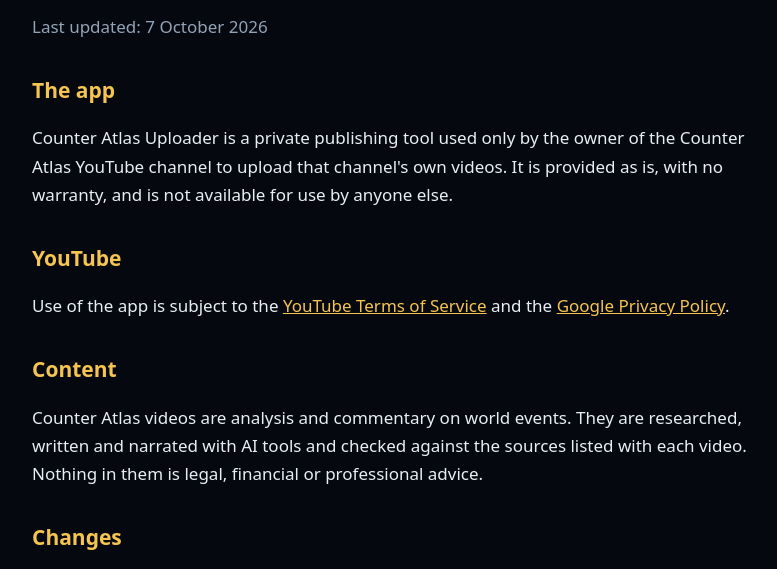
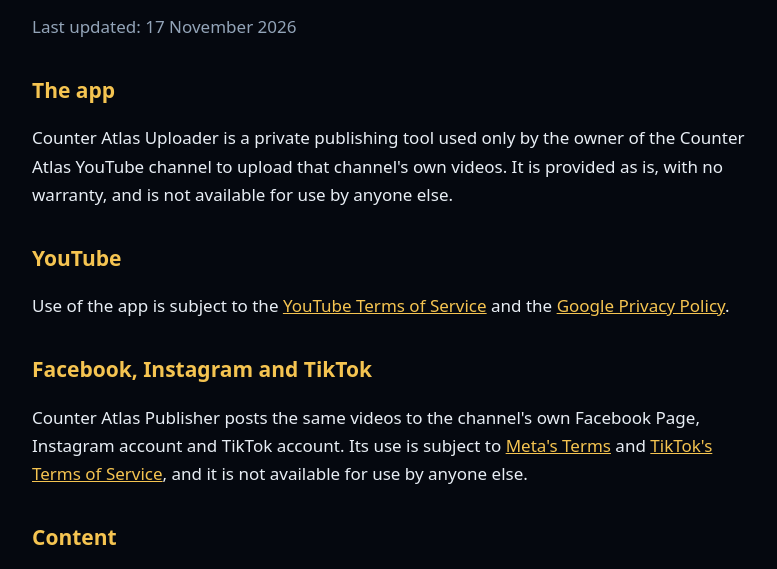
Before and after one commit to Muhammad4hmed/counter-atlas, a plain HTML site: page terms.html in a window 1280 px wide. Shown: the part 189-758 px from the top of the page, without its empty margins (248-1025 px from the left). Drawn offline with Linux system fonts and the light colour scheme.

Commit message:
Add TikTok to the terms.html page

```diff
--- a/terms.html
+++ b/terms.html
@@ -4,11 +4,13 @@
 <body><main>
 <header><img src="avatar.png" alt=""><a href="./">Counter Atlas</a></header>
 <h1>Terms of service</h1>
-<p class="muted">Last updated: 7 October 2026</p>
+<p class="muted">Last updated: 17 November 2026</p>
 <h2>The app</h2>
 <p>Counter Atlas Uploader is a private publishing tool used only by the owner of the Counter Atlas YouTube channel to upload that channel's own videos. It is provided as is, with no warranty, and is not available for use by anyone else.</p>
 <h2>YouTube</h2>
 <p>Use of the app is subject to the <a href="https://www.youtube.com/t/terms">YouTube Terms of Service</a> and the <a href="https://policies.google.com/privacy">Google Privacy Policy</a>.</p>
+<h2>Facebook, Instagram and TikTok</h2>
+<p>Counter Atlas Publisher posts the same videos to the channel's own Facebook Page, Instagram account and TikTok account. Its use is subject to <a href="https://www.facebook.com/terms">Meta's Terms</a> and <a href="https://www.tiktok.com/legal/terms-of-service">TikTok's Terms of Service</a>, and it is not available for use by anyone else.</p>
 <h2>Content</h2>
 <p>Counter Atlas videos are analysis and commentary on world events. They are researched, written and narrated with AI tools and checked against the sources listed with each video. Nothing in them is legal, financial or professional advice.</p>
 <h2>Changes</h2>
```
